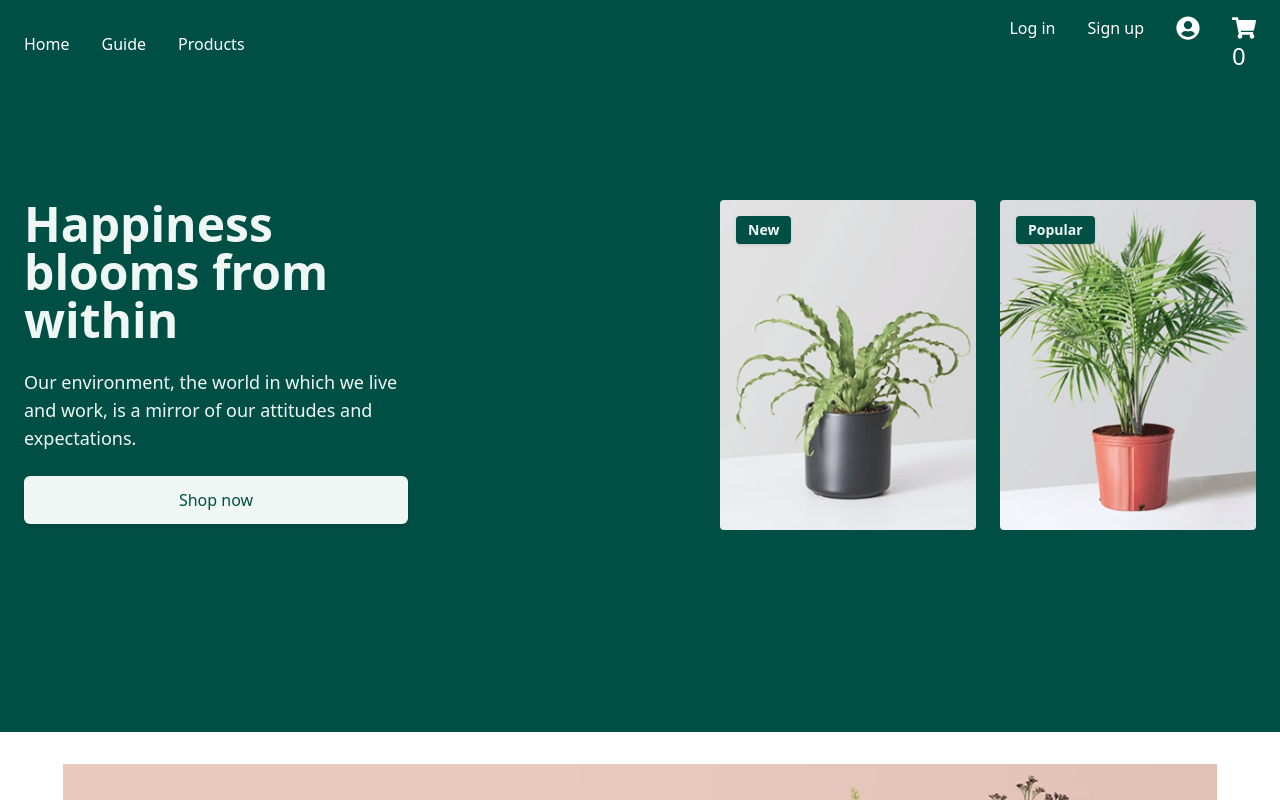
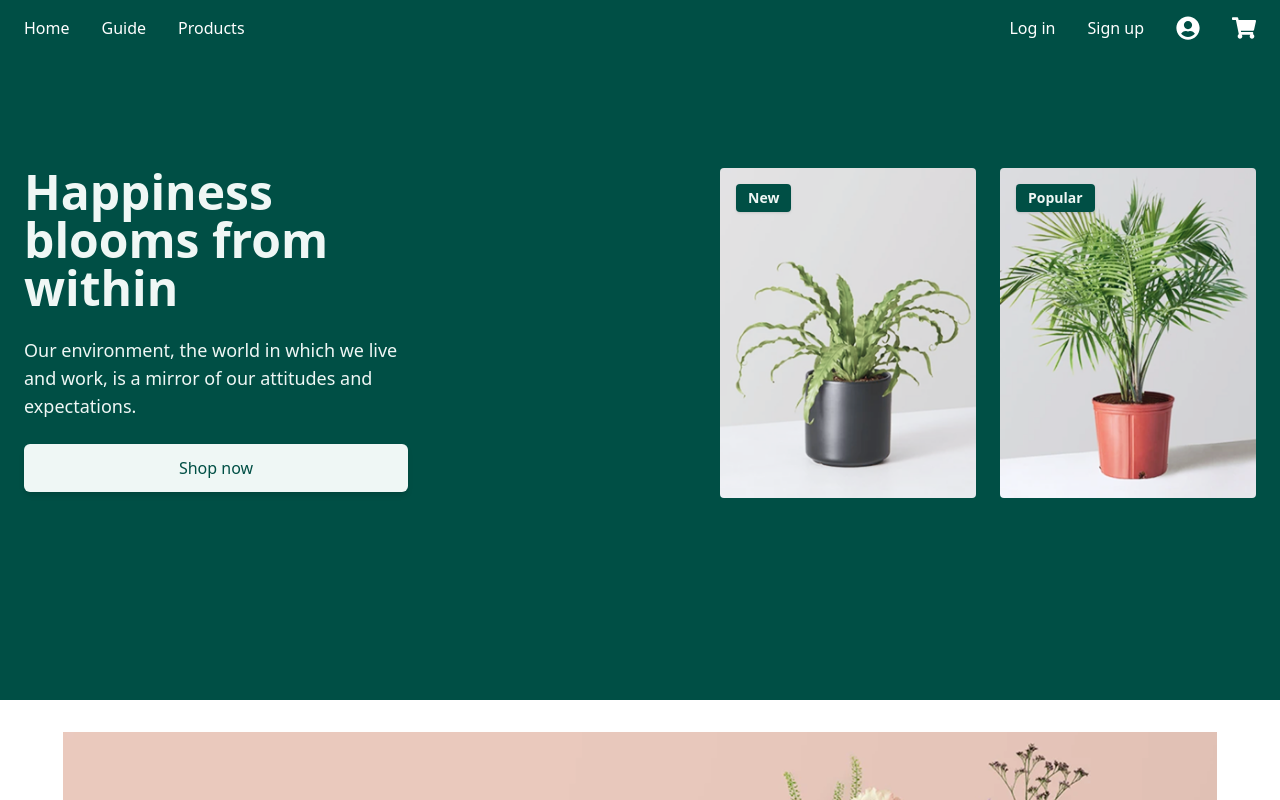
Before and after one commit to Anasthesie/flower-shop-final-exam, a React (Vite) app: page / in a window 1280 px wide. Shown: the top 800 px of the page. Built offline with nearby package versions, Linux system fonts and the light colour scheme.

Commit message:
changed Add to Cart button text if item is in cart

```diff
--- a/src/components/cart.jsx
+++ b/src/components/cart.jsx
@@ -13,11 +13,16 @@ export default function CartPage() {
           {cartItems.map((item, index) => (
             <li
               key={index}
-              className="flex items-center gap-4 p-4 rounded shadow-md bg-white"
+              className="flex items-center justify-between gap-4 p-4 rounded shadow-md bg-white"
             >
-              <img src={item.src} className="w-20 h-20 object-cover rounded" />
-              <h2 className="text-xl font-semibold">{item.title}</h2>
-              <p>{item.price}</p>
+              <div>
+                <img
+                  src={item.src}
+                  className="w-20 h-20 object-cover rounded"
+                />
+                <h2 className="text-xl font-semibold">{item.title}</h2>
+                <p>{item.price}</p>
+              </div>
 
               <div className="flex flex-col gap-2">
                 <Button
--- a/src/components/header.jsx
+++ b/src/components/header.jsx
@@ -33,7 +33,7 @@ export default function Header() {
           to="/cart"
           className="text-white text-2xl hover:text-warmwhite transition"
         >
-          <FaShoppingCart /> {cartItems.length}
+          <FaShoppingCart />
         </Link>
       </div>
     </header>
--- a/src/components/product-details.jsx
+++ b/src/components/product-details.jsx
@@ -3,7 +3,8 @@ import { useCart } from "../providers/cart-provider";
 import Button from "./button";
 
 export default function ProductDetails({ product }) {
-  const { addToCart } = useCart();
+  const { addToCart, isInCart } = useCart();
+  const alreadyAdded = isInCart(product.id);
 
   return (
     <div className="bg-lightgreen min-h-screen">
@@ -28,8 +29,10 @@ export default function ProductDetails({ product }) {
           />
         </Link>
         <Button
-          text={"Add to cart"}
-          onClick={() => addToCart(product)}
+          text={alreadyAdded ? "Already Added" : "Add to cart"}
+          onClick={() => {
+            if (!alreadyAdded) addToCart(product);
+          }}
           disabled={!product.inStock}
           className="bg-green text-white hover:bg-green/80 mb-4 "
         />
--- a/src/providers/cart-provider.jsx
+++ b/src/providers/cart-provider.jsx
@@ -19,10 +19,13 @@ export default function CartProvider({ children }) {
   const clearCart = () => {
     setCartItems([]);
   };
+  const isInCart = (id) => {
+    return cartItems.some((item) => item.id === id);
+  };
   return (
     <>
       <CartContext.Provider
-        value={{ cartItems, addToCart, removeFromCart, clearCart }}
+        value={{ cartItems, addToCart, removeFromCart, clearCart, isInCart }}
       >
         {children}
       </CartContext.Provider>
```
